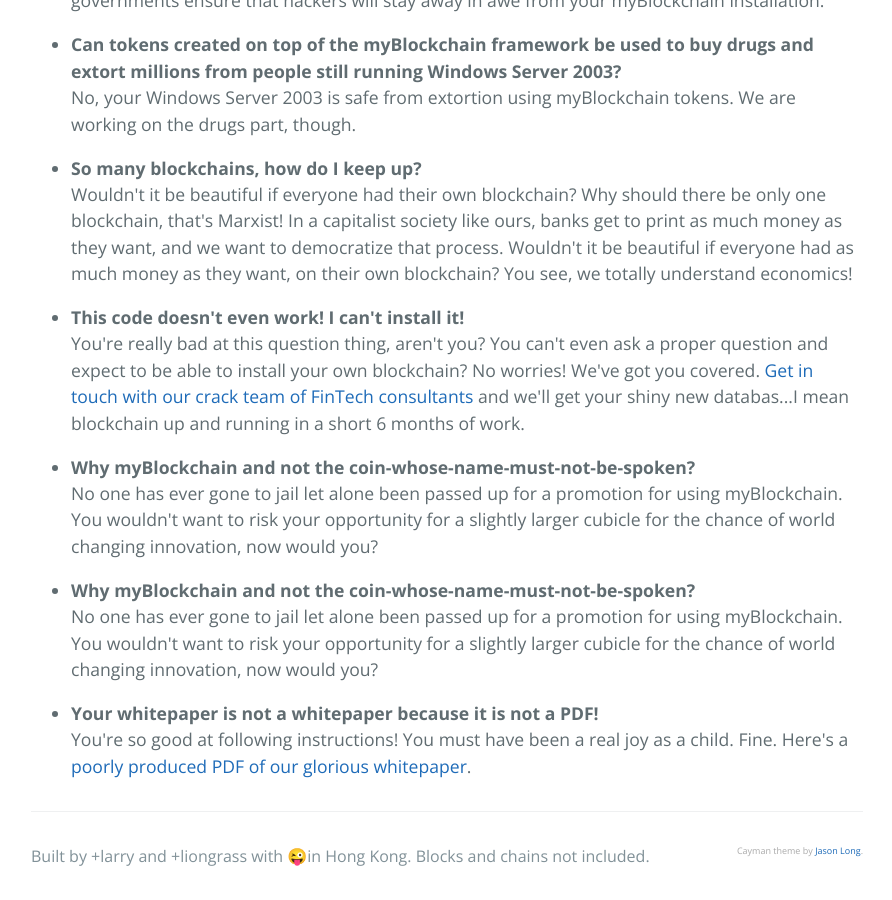
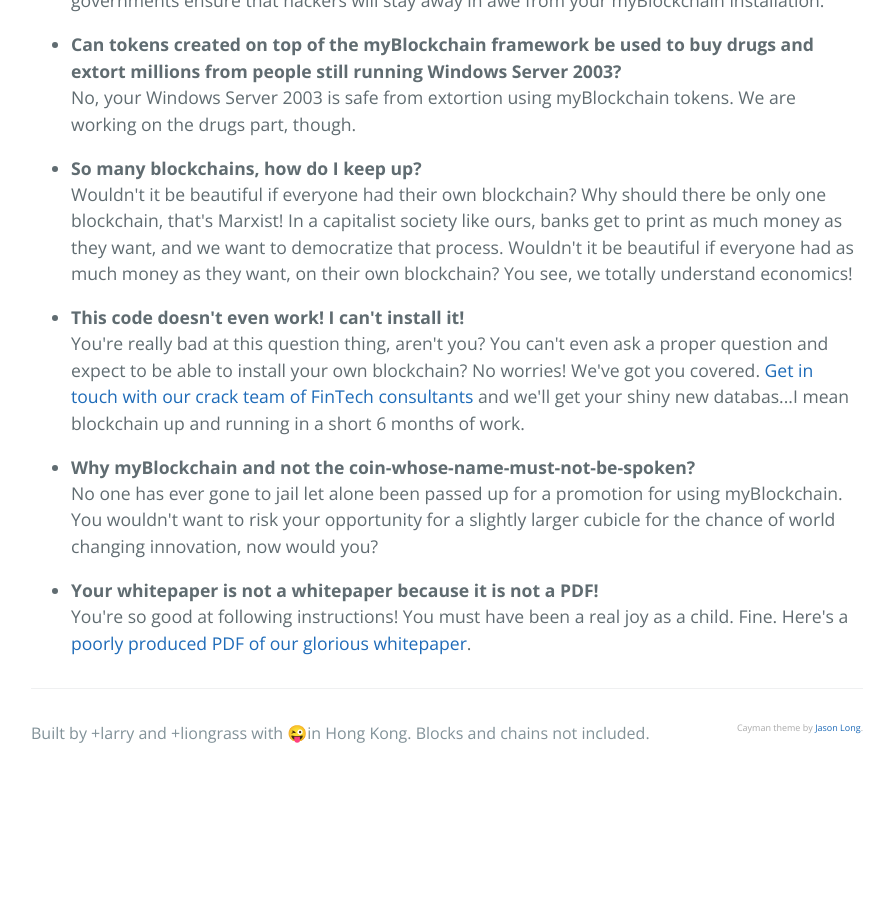
Before and after one commit to myblockchain/myblockchain.github.io, a Jekyll site: the page built from faq.html, in a window 1280 px wide and 900 px high, scrolled down 1938 px. Shown: the whole window, without its empty margins (193-1085 px from the left). Built offline with Jekyll 4.4.1, drawn with Linux system fonts in a browser that asks for light colours; after the commit the page ends 2715 px from its top, so only the background shows below that.

Commit message:
details make a blockchain round, a blocknecklace you might say

```diff
--- a/faq.html
+++ b/faq.html
@@ -42,9 +42,6 @@
 <li><p><strong>Why myBlockchain and not the coin-whose-name-must-not-be-spoken?</strong><br>
 No one has ever gone to jail let alone been passed up for a promotion for using myBlockchain. You wouldn't want to risk your opportunity for a slightly larger cubicle for the chance of world changing innovation, now would you?
 </p></li>
-<li><p><strong>Why myBlockchain and not the coin-whose-name-must-not-be-spoken?</strong><br>
-No one has ever gone to jail let alone been passed up for a promotion for using myBlockchain. You wouldn't want to risk your opportunity for a slightly larger cubicle for the chance of world changing innovation, now would you?
-</p></li>
 <li><p><strong>Your whitepaper is not a whitepaper because it is not a PDF!</strong><br>
 You're so good at following instructions! You must have been a real joy as a child. Fine. Here's a <a href="/myBlockchain.pdf">poorly produced PDF of our glorious whitepaper</a>.</p></li>
 
--- a/index.html
+++ b/index.html
@@ -16,7 +16,7 @@
 <li>Private Blockchains are secure because security doesn't mean what you think it means.</li>
 </ul>
 
-<p>For more information on our innovative blockchain technology please read through our <a href="/whitepaper.pdf">whitepaper</a> or browse our <a href="/faq/">FAQ</a>.</p>
+<p>For more information on our innovative blockchain technology please read through our <a href="/whitepaper/">whitepaper</a> or browse our <a href="/faq/">FAQ</a>.</p>
 
 <h3>
 <a id="private-blockchains-in-the-press" class="anchor" href="#private-blockchains-in-the-press" aria-hidden="true"><span class="octicon octicon-link"></span></a>Private Blockchains in the press</h3>
@@ -29,7 +29,7 @@
 <h3>
 <a id="run-myblockchain" class="anchor" href="#run-myblockchain" aria-hidden="true"><span class="octicon octicon-link"></span></a>Run myBlockchain</h3>
 
-<p>Are you ready for fintech? Are you ready for exposing yourself to cutting edge technology without spending time to understand how it works? Are you ready for flashing fancy new business cards at congresses, luncheons and breakfast briefings, with pre- and postfixes like <em>bit, crypto, chain, coin, satoshi</em> or <em>block</em>?</p>
+<p>Are you ready for FinTech? Are you ready for exposing yourself to cutting edge technology without spending time to understand how it works? Are you ready for flashing fancy new business cards at congresses, luncheons and breakfast briefings, with pre- and postfixes like <em>bit, crypto, chain, coin, satoshi</em> or <em>block</em>?</p>
 
 <p><a href="https://github.com/myblockchain/myblockchain">myBlockchain is available for free</a>, because we know you will pay us a lot of money to run it for you anyway. Compliance!</p>
 
```
Also changed, not shown: contact.md (+1 -1 lines), 2 other files.
